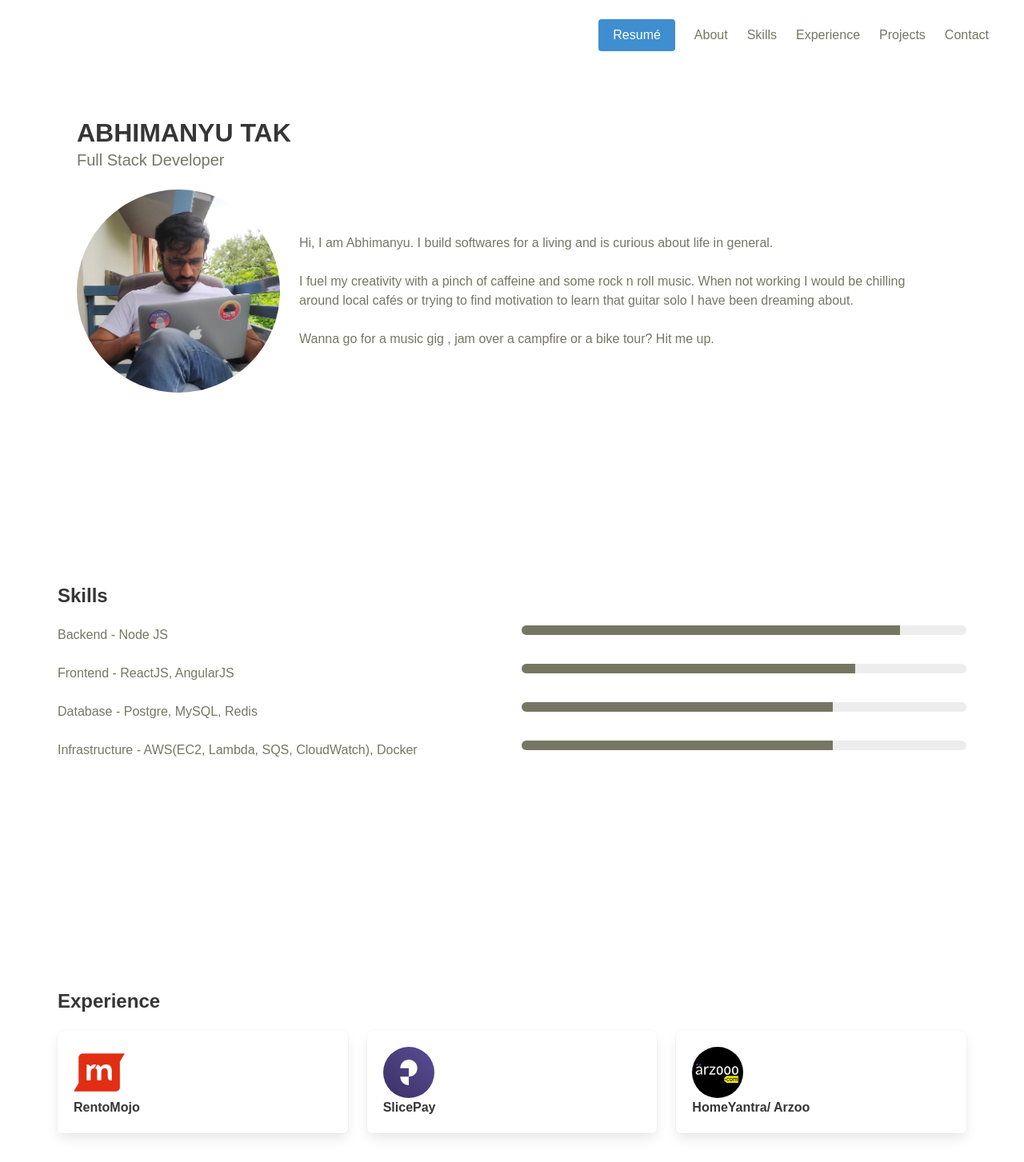
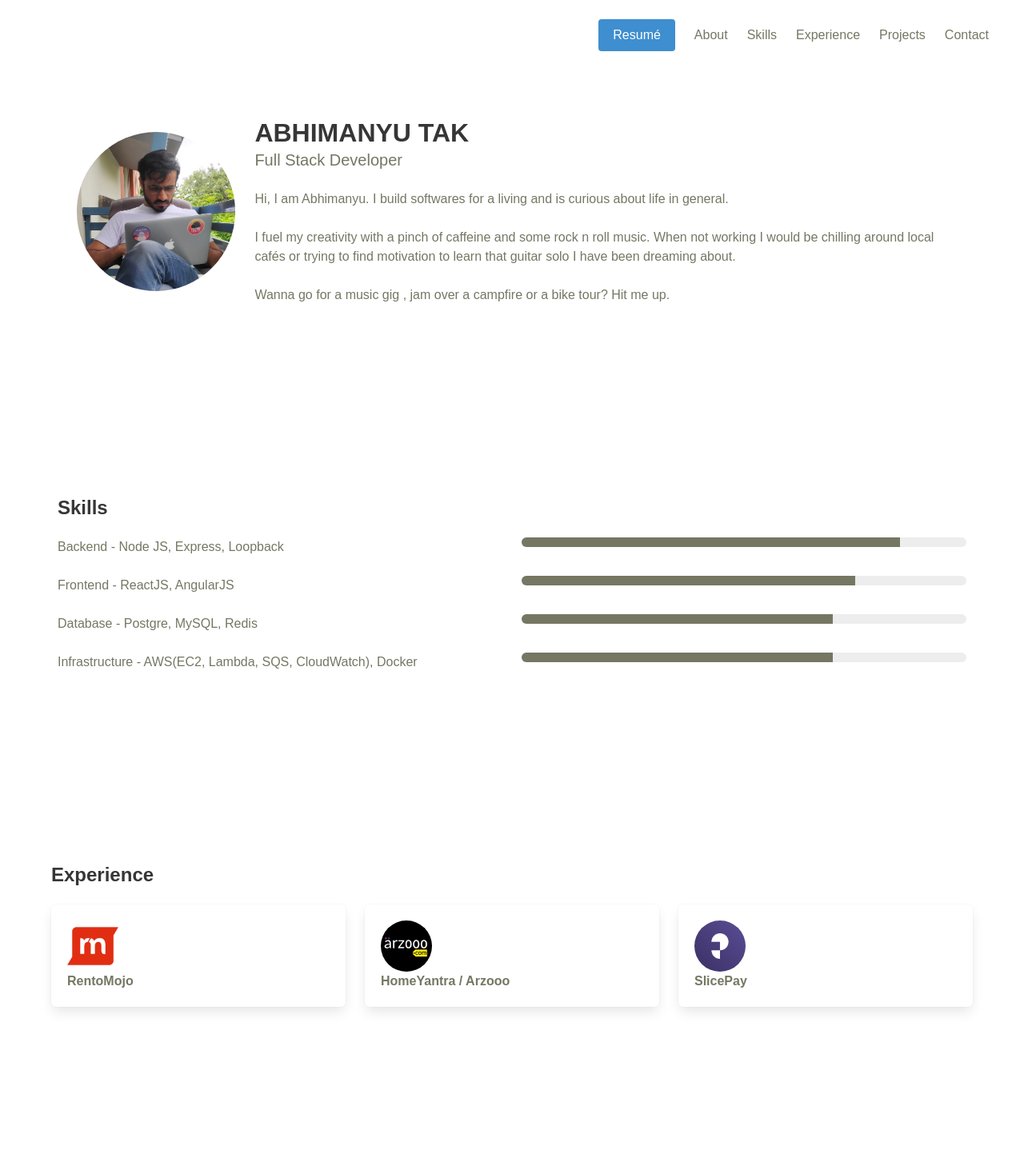
Before and after one commit to AbhimanyuTak/portfolio, a React (Create React App) app: page / in a window 1280 px wide. Shown: the top 1453 px of the page at 80% size. Built offline with nearby package versions, Linux system fonts and the light colour scheme.

Commit message:
Layouts, experience modals, email link fix

```diff
--- a/src/App.js
+++ b/src/App.js
@@ -40,13 +40,15 @@ class App extends Component {
         <section className="section is-medium" ref={this.skillsRef}>
           <Skills />
         </section>
-        <section className="section is-medium" ref={this.experienceRef}>
+        <section className="section" ref={this.experienceRef}>
+          <br />
+          <br />
           <Experience />
         </section>
         <section className="section is-medium" ref={this.projectsRef}>
           <Projects />
         </section>
-        <section className="section is-medium" ref={this.contactRef}>
+        <section className="section" ref={this.contactRef}>
           <Contact />
         </section>
         <section className="section">
--- a/src/components/about.js
+++ b/src/components/about.js
@@ -8,19 +8,22 @@ class About extends Component {
     return (
       <div className="hero-body">
         <div className="container">
-          <h1 className="title">
-            ABHIMANYU TAK
-          </h1>
-          <h2 className="subtitle">
-            Full Stack Developer
-          </h2>
           <div className="columns is-vcentered">
-            <div className="column is-one-quarter">
-              <figure className="image is-1by1">
+            <div className="column is-one-fifth has-text-centered">
+              <figure className="image is-inline-block">
                 <img className="is-rounded" src={displayPicture} alt="Abhimanyu Tak" />
               </figure>
             </div>
-            <div className="column is-three-quarter">
+            {/* <div className="column is-one-fifth">
+            </div> */}
+            <div className="column is-fourth-fifth">
+              <h1 className="title">
+                ABHIMANYU TAK
+              </h1>
+              <h2 className="subtitle">
+                Full Stack Developer
+              </h2>
+
               <p>
                 Hi, I am Abhimanyu. I build softwares for a living and is curious about life in general.
               </p>
--- a/src/components/experience.js
+++ b/src/components/experience.js
@@ -1,27 +1,105 @@
 import React, { Component } from 'react';
+import ExperienceModal from '../reusables/experience-modal';
 import rentomojoLogo from '../images/rentomojo.png';
 import slicepayLogo from '../images/slicepay.png';
 import arzoooLogo from '../images/arzooo.png';
-// import '../App.css';
-
 
 class Experience extends Component {
+  constructor(props) {
+    super(props);
+    this.state = {
+      modal: false,
+      jobTitle: "SDE",
+      period: "fdgdfg",
+      description: "dsdfdsf"
+    }
+  };
+
+  renderModal = (company, title, period, description) => {
+    this.setState({modal: true});
+    this.setState({company});
+    this.setState({jobTitle: title});
+    this.setState({period});
+    this.setState({description});
+    // <ExperienceModal active="true" jobTitle="jkdsv" period="vcbgf" description="vfdvdsfv" />
+  };
+
+  openModel = () => {
+    this.setState({modal: true});
+  }
+
+  closeModel = () => {
+    this.setState({modal: false});
+  }
+
   render() {
+    const jobDetails = [
+      {
+        company: "RentoMojo",
+        link: "https://www.rentomojo.com",
+        logo: rentomojoLogo,
+        title: "Senior Backend Engineer",
+        duration: "November 2017 - Present",
+        description: "Designing and writing scalable code for both backend and admin dashboards. Taking care of logistics module interfaced with Locus. Managing and mentoring new joinees."
+      },
+      {
+        company: "HomeYantra / Arzooo",
+        logo: arzoooLogo,
+        link: "https://www.arzooo.com",
+        title: "Full Stack Developer",
+        duration: "January 2017 - November 2017",
+        description: "Wrote frontend, backend and data scrapers for the platform. Migrated their slow AngularJS web app to ReactJS. Managed the complete AWS infra and took care of deployments. Mentored new joinees."
+      },
+      {
+        company: "SlicePay",
+        logo: slicepayLogo,
+        link: "https://www.slicepay.in",
+        title: "Software Developer",
+        duration: "September 2015 - November 2016",
+        description: "Built the entire responsive website in AngularJS from scratch. Took care of all the frontend deployments and infrastructure needs. Build analytics dashboard and assisted in writing queries for analyzing user behavior"
+      },
+    ];
+
+    const jobCards = [];
+
+    for (const [index, job] of jobDetails.entries()) {
+      jobCards.push(
+        <div className="column" key={index}>
+          <a className="box has-text-centered" onClick={this.renderModal.bind(this, job.company, job.title, job.duration, job.description)}>
+            <figure className="image is-64x64 is-inline-block">
+              <img className={(job.company !== "RentoMojo") ? "is-rounded" : null} src={job.logo} alt={job.company} />
+            </figure>
+
+            <div className="content">
+              <p>
+                <strong>{job.company}</strong>
+              </p>
+            </div>
+          </a>
+        </div>
+      )
+    }
+
     return (
       <div className="container">
+        <ExperienceModal active={this.state.modal} company={this.state.company} jobTitle={this.state.jobTitle} period={this.state.period} description={this.state.description} onClose={this.closeModel}/>
+
         <h1 className="title is-4">Experience</h1>
         <div className="columns">
-
-          <div className="column">
-            <div className="box has-text-centered">
+          {jobCards}
+          {/* <div className="column">
+            <div className="box has-text-centered" onClick={this.renderModal.bind(this, 'fsdf', 'fdsfsd', 'fsdfasfd')}>
               <figure className="image is-64x64 is-inline-block">
-                <img src={rentomojoLogo} alt="" />
+                <img src={rentomojoLogo} alt="Rentomojo" />
               </figure>
 
               <div className="content">
                 <p>
                   <strong>RentoMojo</strong>
                 </p>
+                <div>
+
+                </div>
               </div>
             </div>
           </div>
@@ -29,7 +107,7 @@ class Experience extends Component {
           <div className="column">
             <div className="box has-text-centered">
               <figure className="image is-64x64 is-inline-block">
-                <img className="is-rounded" src={slicepayLogo} alt="" />
+                <img className="is-rounded" src={slicepayLogo} alt="Slicepay" />
               </figure>
 
               <div className="content">
@@ -43,16 +121,16 @@ class Experience extends Component {
           <div className="column">
             <div className="box has-text-centered">
               <figure className="image is-64x64 is-inline-block">
-                <img className="is-rounded" src={arzoooLogo} alt="" />
+                <img className="is-rounded" src={arzoooLogo} alt="HomeYantra" />
               </figure>
 
               <div className="content">
                 <p>
-                  <strong>HomeYantra/ Arzoo</strong>
+                  <strong>HomeYantra/ Arzooo</strong>
                 </p>
               </div>
             </div>
-          </div>
+          </div> */}
         </div>
       </div>
     )
--- a/src/components/footer.js
+++ b/src/components/footer.js
@@ -7,8 +7,8 @@ class Footer extends Component {
         <p>© 2019 Abhimanyu Tak</p>
 
         <p>Made with
-          <span class="icon is-medium has-text-danger">
-            <i class="fa fa-heart"></i>
+          <span className="icon is-medium has-text-danger">
+            <i className="fa fa-heart"></i>
           </span>, React & Bulma
         </p>
 
--- a/src/components/navbar.js
+++ b/src/components/navbar.js
@@ -33,7 +33,7 @@ class Navbar extends Component {
         <div id="navbarBasicExample" className={"navbar-menu " + (this.state.active ? 'is-active': null)}>
           <div className="navbar-end">
             <a className="navbar-item" href="resume.pdf" download="abhimanyu_resume.pdf">
-              <a className="button is-info">Resumé</a>
+              <div className="button is-info">Resumé</div>
             </a>
             {this.props.menuItems}
           </div>
--- a/src/components/projects.js
+++ b/src/components/projects.js
@@ -1,7 +1,5 @@
 import React, { Component } from 'react';
 import pysoyLogo from '../images/pysoy.png'
-// import '../App.css';
-
 
 class Projects extends Component {
   render() {
--- a/src/components/skills.js
+++ b/src/components/skills.js
@@ -8,7 +8,7 @@ class Skills extends Component {
         <h1 className="title is-4">Skills</h1>
         <div className="columns">
           <div className="column">
-            <p>Backend - Node JS</p>
+            <p>Backend - Node JS, Express, Loopback</p>
           </div>
           <div className="column">
             <progress className="progress is-small" value="85" max="100">85%</progress>
--- /dev/null
+++ b/src/reusables/experience-modal.js
@@ -0,0 +1,26 @@
+import React, { Component } from 'react';
+
+class ExperienceModal extends Component {
+  render() {
+    return (
+      <div className={"modal " + (this.props.active ? 'is-active' : null)} >
+        <div className="modal-background"></div>
+        <div className="modal-card">
+          <header className="modal-card-head">
+            <p className="modal-card-title">{this.props.company}</p>
+            <button className="delete" aria-label="close" onClick={this.props.onClose}></button>
+          </header>
+          <section className="modal-card-body">
+            <div className="title is-5">{this.props.jobTitle}</div>
+            <div className="subtitle is-6">{this.props.period}</div>
+            <div>{this.props.description}</div>
+          </section>
+          <footer className="modal-card-foot">
+          </footer>
+        </div>
+      </div>
+    )
+  }
+}
+
+export default ExperienceModal;
```
Also changed, not shown: src/App.scss (+31 -9 lines), src/components/contact.js (+17 -17 lines).
